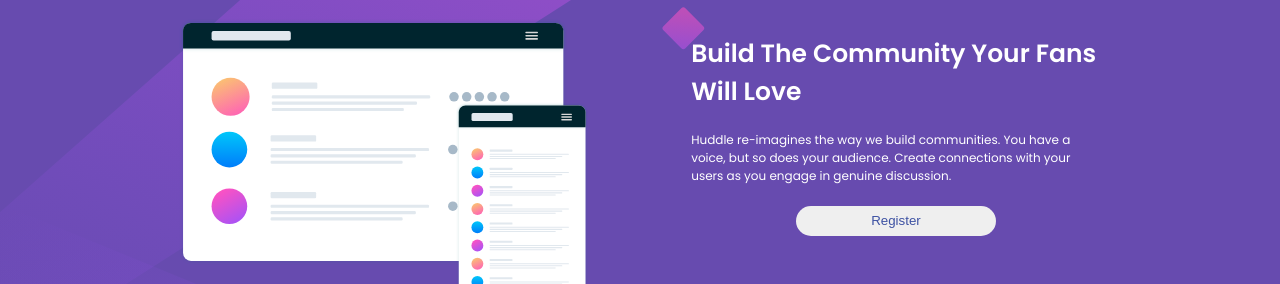
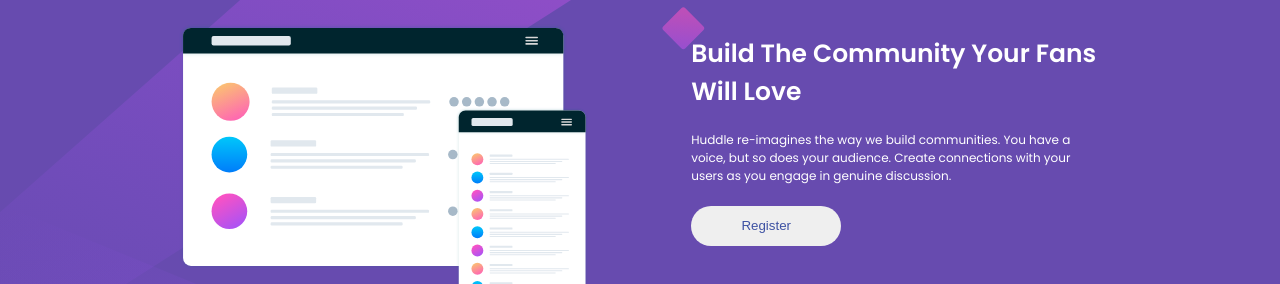
Before and after one commit to dev-mksingh/newbie, a plain HTML site: page huddle/index.html in a window 1280 px wide. Shown: the part 153-437 px from the top of the page. Drawn offline with nearby package versions, Linux system fonts and the light colour scheme.

Commit message:
Update styles.css

```diff
--- a/huddle/styles.css
+++ b/huddle/styles.css
@@ -97,6 +97,7 @@ html {
 
   button:hover{
     background-color: hsl(300, 69%, 71%);
+    box-shadow: 0px 2px 2px 1px rgba(43, 43, 43, 0.719);
   }
 
   .attribution a {
@@ -163,6 +164,12 @@ html {
       font-size: 12px;
     }
 
+      button {
+        margin: 0;
+        width: 150px;
+        height: 40px;
+    }
+
     .social-media {
       margin-right: 0;
     }
```
